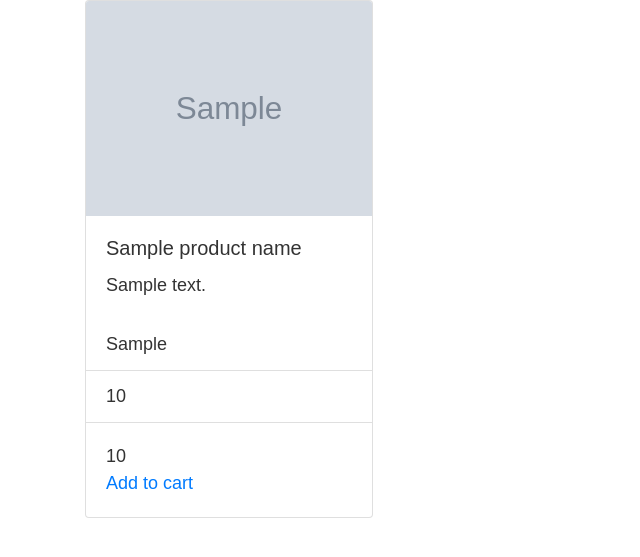
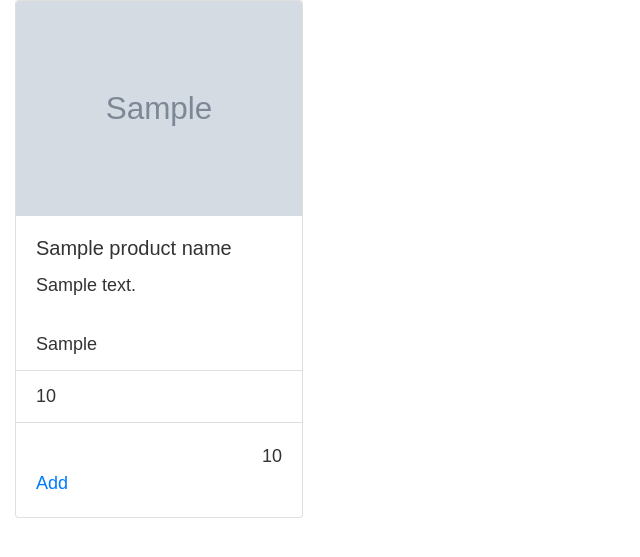
Before and after one commit to Code-Institute-Submissions/florencemezino-basic-vits_AprResub, a Django app: template products/templates/products/products.html in a window 1280 px wide. Shown: the part 164-721 px from the top of the page, without its empty margins (0-640 px from the left). Run offline with Django 3.2, Linux system fonts and the light colour scheme; tables that the repository leaves empty hold one stand-in row (values such as "Sample post"); the template is opened without the code that fills it: values that come from a table or form of the project are taken from there, most other values are stand-ins (such as "Sample title", 1, 10 or a date in 2020); grey boxes marked "Sample" are stand-in pictures; parts of the project's set-up code (start-up, migrations or seed data) failed here and were passed over; some libraries are stand-ins or nearby versions.

```diff
--- a/products/models.py
+++ b/products/models.py
@@ -37,7 +37,7 @@ class Package(models.Model):
 
 class Product(models.Model):
     category = models.ForeignKey('Category', null=True, blank=True, on_delete=models.SET_NULL)
-    healthgoal = models.ForeignKey('HealthGoal', null=True, blank=True, on_delete=models.SET_NULL)
+    # healthgoal = models.ForeignKey('HealthGoal', null=True, blank=True, on_delete=models.SET_NULL)
     package = models.ForeignKey('Package', null=True, blank=True, on_delete=models.SET_NULL)
     sku = models.CharField(max_length=254, null=True, blank=True)
     name = models.CharField(max_length=254)
--- a/products/templates/products/products.html
+++ b/products/templates/products/products.html
@@ -12,15 +12,22 @@
 
 {% block content %}
 <div class="overlay"></div>
-    <div class="container">
+    <div class="container-fluid">
+        <div class="row">
+
+        </div>
         <div class="row">
             {% for product in products %}   <!-- for category in products ?-->
             <div class="col-sm-6 col-md-6 col-lg-4 col-xl-3">
                 <div class="card" style="width: 18rem;">
                     {% if product.image %}
-                    <img src="{{ product_image }}" class="card-img-top" alt="{{ product_name }}">
+                    <a href="">
+                        <img src="{{ product_image }}" class="card-img-top" alt="{{ product_name }}">
+                    </a>
                     {% else %}
-                    <img src="noimage.png" class="card-img-top" alt="{{ product_name }}">
+                    <a>
+                        <img src="noimage.png" class="card-img-top" alt="{{ product_name }}">
+                     </a>
                     {% endif %}
                     <div class="card-body">
                       <h5 class="card-title">{{ product_name }}</h5>
@@ -31,8 +38,8 @@
                       <li class="list-group-item">{{ product_quantity }}</li>
                     </ul>
                     <div class="card-body">
-                        <p class="mb-0">{{ product_price }}</p>
-                      <a href="#" class="card-link">Add to cart</a>
+                        <p class="mb-0 text-right">{{ product_price }}</p>
+                      <a href="#" class="card-link">Add</a>
                     </div>
                   </div>
                   {% if forloop.counter|divisibleby:1 %}
```
Also changed, not shown: products/admin.py (+11 -3 lines), READMEms4.md, products/migrations/0004_auto_20220212_1303.py (added).
